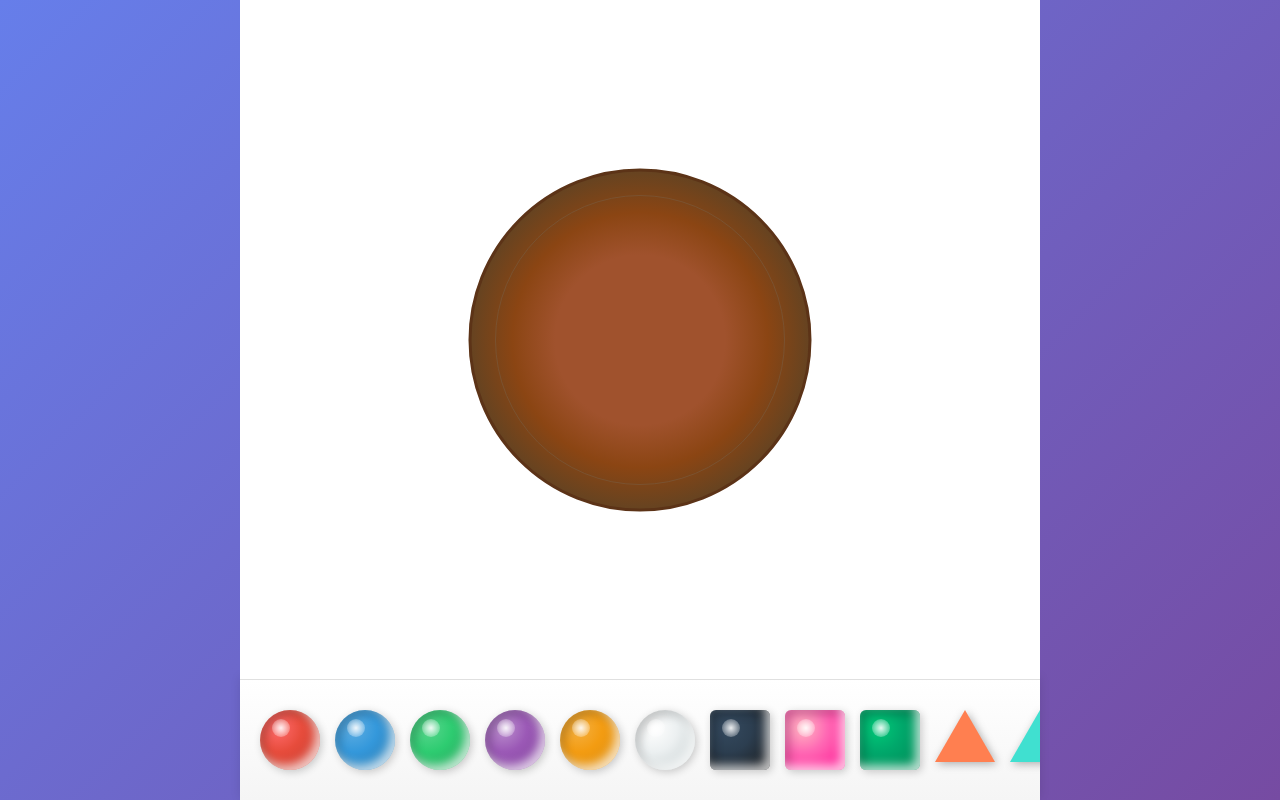
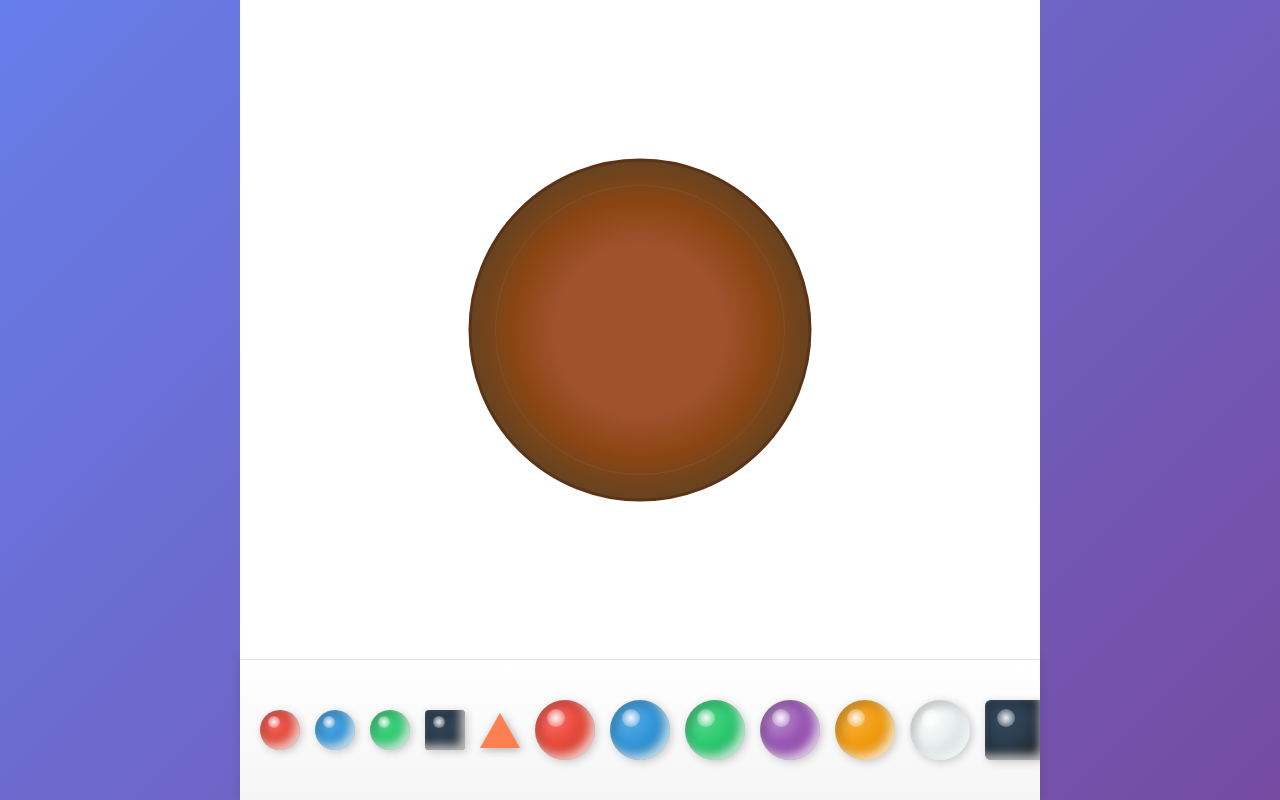
Before and after one commit to dancing-amigo/imoko-app, a plain HTML site: page index.html in a window 1280 px wide. Drawn offline with Linux system fonts and the light colour scheme.

Commit message:
different sizes

```diff
--- a/script.js
+++ b/script.js
@@ -1,20 +1,35 @@
 const BEAD_TYPES = [
-    { name: 'ruby', shape: 'circle', color: '#e74c3c', gradient: ['#c0392b', '#e74c3c', '#ff6b6b'] },
-    { name: 'sapphire', shape: 'circle', color: '#3498db', gradient: ['#2874a6', '#3498db', '#5dade2'] },
-    { name: 'emerald', shape: 'circle', color: '#2ecc71', gradient: ['#239b56', '#2ecc71', '#58d68d'] },
-    { name: 'amethyst', shape: 'circle', color: '#9b59b6', gradient: ['#7d3c98', '#9b59b6', '#bb8fce'] },
-    { name: 'topaz', shape: 'circle', color: '#f39c12', gradient: ['#d68910', '#f39c12', '#f5b041'] },
-    { name: 'pearl', shape: 'circle', color: '#ecf0f1', gradient: ['#bfc9ca', '#ecf0f1', '#ffffff'] },
-    { name: 'onyx', shape: 'square', color: '#2c3e50', gradient: ['#1a1a1a', '#2c3e50', '#34495e'] },
-    { name: 'rose', shape: 'square', color: '#ff69b4', gradient: ['#ff1493', '#ff69b4', '#ffb6c1'] },
-    { name: 'jade', shape: 'square', color: '#00a86b', gradient: ['#008856', '#00a86b', '#00c878'] },
-    { name: 'coral', shape: 'triangle', color: '#ff7f50', gradient: ['#ff6347', '#ff7f50', '#ffa07a'] },
-    { name: 'turquoise', shape: 'triangle', color: '#40e0d0', gradient: ['#00ced1', '#40e0d0', '#48d1cc'] },
-    { name: 'gold', shape: 'triangle', color: '#ffd700', gradient: ['#ffb900', '#ffd700', '#ffed4e'] },
-    { name: 'silver', shape: 'hexagon', color: '#c0c0c0', gradient: ['#a8a8a8', '#c0c0c0', '#d3d3d3'] },
-    { name: 'bronze', shape: 'hexagon', color: '#cd7f32', gradient: ['#b8682a', '#cd7f32', '#d4994f'] },
-    { name: 'obsidian', shape: 'star', color: '#3d3d3d', gradient: ['#1a1a1a', '#3d3d3d', '#4d4d4d'] },
-    { name: 'crystal', shape: 'star', color: '#e0e0ff', gradient: ['#c0c0ff', '#e0e0ff', '#f0f0ff'] }
+    // Small beads
+    { name: 'ruby-small', shape: 'circle', size: 'small', color: '#e74c3c', gradient: ['#c0392b', '#e74c3c', '#ff6b6b'] },
+    { name: 'sapphire-small', shape: 'circle', size: 'small', color: '#3498db', gradient: ['#2874a6', '#3498db', '#5dade2'] },
+    { name: 'emerald-small', shape: 'circle', size: 'small', color: '#2ecc71', gradient: ['#239b56', '#2ecc71', '#58d68d'] },
+    { name: 'onyx-small', shape: 'square', size: 'small', color: '#2c3e50', gradient: ['#1a1a1a', '#2c3e50', '#34495e'] },
+    { name: 'coral-small', shape: 'triangle', size: 'small', color: '#ff7f50', gradient: ['#ff6347', '#ff7f50', '#ffa07a'] },
+
+    // Medium beads
+    { name: 'ruby', shape: 'circle', size: 'medium', color: '#e74c3c', gradient: ['#c0392b', '#e74c3c', '#ff6b6b'] },
+    { name: 'sapphire', shape: 'circle', size: 'medium', color: '#3498db', gradient: ['#2874a6', '#3498db', '#5dade2'] },
+    { name: 'emerald', shape: 'circle', size: 'medium', color: '#2ecc71', gradient: ['#239b56', '#2ecc71', '#58d68d'] },
+    { name: 'amethyst', shape: 'circle', size: 'medium', color: '#9b59b6', gradient: ['#7d3c98', '#9b59b6', '#bb8fce'] },
+    { name: 'topaz', shape: 'circle', size: 'medium', color: '#f39c12', gradient: ['#d68910', '#f39c12', '#f5b041'] },
+    { name: 'pearl', shape: 'circle', size: 'medium', color: '#ecf0f1', gradient: ['#bfc9ca', '#ecf0f1', '#ffffff'] },
+    { name: 'onyx', shape: 'square', size: 'medium', color: '#2c3e50', gradient: ['#1a1a1a', '#2c3e50', '#34495e'] },
+    { name: 'rose', shape: 'square', size: 'medium', color: '#ff69b4', gradient: ['#ff1493', '#ff69b4', '#ffb6c1'] },
+    { name: 'jade', shape: 'square', size: 'medium', color: '#00a86b', gradient: ['#008856', '#00a86b', '#00c878'] },
+    { name: 'coral', shape: 'triangle', size: 'medium', color: '#ff7f50', gradient: ['#ff6347', '#ff7f50', '#ffa07a'] },
+    { name: 'turquoise', shape: 'triangle', size: 'medium', color: '#40e0d0', gradient: ['#00ced1', '#40e0d0', '#48d1cc'] },
+    { name: 'gold', shape: 'triangle', size: 'medium', color: '#ffd700', gradient: ['#ffb900', '#ffd700', '#ffed4e'] },
+    { name: 'silver', shape: 'hexagon', size: 'medium', color: '#c0c0c0', gradient: ['#a8a8a8', '#c0c0c0', '#d3d3d3'] },
+    { name: 'bronze', shape: 'hexagon', size: 'medium', color: '#cd7f32', gradient: ['#b8682a', '#cd7f32', '#d4994f'] },
+    { name: 'obsidian', shape: 'star', size: 'medium', color: '#3d3d3d', gradient: ['#1a1a1a', '#3d3d3d', '#4d4d4d'] },
+    { name: 'crystal', shape: 'star', size: 'medium', color: '#e0e0ff', gradient: ['#c0c0ff', '#e0e0ff', '#f0f0ff'] },
+
+    // Large beads
+    { name: 'ruby-large', shape: 'circle', size: 'large', color: '#e74c3c', gradient: ['#c0392b', '#e74c3c', '#ff6b6b'] },
+    { name: 'amethyst-large', shape: 'circle', size: 'large', color: '#9b59b6', gradient: ['#7d3c98', '#9b59b6', '#bb8fce'] },
+    { name: 'pearl-large', shape: 'circle', size: 'large', color: '#ecf0f1', gradient: ['#bfc9ca', '#ecf0f1', '#ffffff'] },
+    { name: 'silver-large', shape: 'hexagon', size: 'large', color: '#c0c0c0', gradient: ['#a8a8a8', '#c0c0c0', '#d3d3d3'] },
+    { name: 'obsidian-large', shape: 'star', size: 'large', color: '#3d3d3d', gradient: ['#1a1a1a', '#3d3d3d', '#4d4d4d'] }
 ];
 
 const BRACELET_SLOTS = 20;
@@ -77,7 +92,7 @@ class BraceletApp {
 
         BEAD_TYPES.forEach((bead, index) => {
             const beadElement = document.createElement('div');
-            beadElement.className = `bead-item bead-${bead.shape}`;
+            beadElement.className = `bead-item bead-${bead.shape} bead-${bead.size}`;
             beadElement.dataset.beadIndex = index;
 
             if (bead.shape === 'circle' || bead.shape === 'square' || bead.shape === 'hexagon' || bead.shape === 'star') {
@@ -348,6 +363,14 @@ class BraceletApp {
 
             const slot = this.beadSlots[index];
 
+            // Calculate bead size based on size property
+            let beadRadius = this.beadRadius;
+            if (bead.size === 'small') {
+                beadRadius = this.beadRadius * 0.6;
+            } else if (bead.size === 'large') {
+                beadRadius = this.beadRadius * 1.4;
+            }
+
             this.ctx.save();
             this.ctx.shadowColor = 'rgba(0, 0, 0, 0.3)';
             this.ctx.shadowBlur = 5;
@@ -356,22 +379,22 @@ class BraceletApp {
 
             if (bead.shape === 'circle') {
                 const gradient = this.ctx.createRadialGradient(
-                    slot.x - 5, slot.y - 5, 0,
-                    slot.x, slot.y, this.beadRadius
+                    slot.x - beadRadius * 0.3, slot.y - beadRadius * 0.3, 0,
+                    slot.x, slot.y, beadRadius
                 );
                 gradient.addColorStop(0, bead.gradient[2]);
                 gradient.addColorStop(0.5, bead.gradient[1]);
                 gradient.addColorStop(1, bead.gradient[0]);
 
                 this.ctx.beginPath();
-                this.ctx.arc(slot.x, slot.y, this.beadRadius, 0, Math.PI * 2);
+                this.ctx.arc(slot.x, slot.y, beadRadius, 0, Math.PI * 2);
                 this.ctx.fillStyle = gradient;
                 this.ctx.fill();
 
-                this.drawHighlight(slot.x - 5, slot.y - 5, this.beadRadius * 0.3);
+                this.drawHighlight(slot.x - beadRadius * 0.3, slot.y - beadRadius * 0.3, beadRadius * 0.3);
 
             } else if (bead.shape === 'square') {
-                const size = this.beadRadius * 1.5;
+                const size = beadRadius * 1.5;
                 const gradient = this.ctx.createRadialGradient(
                     slot.x, slot.y, 0,
                     slot.x, slot.y, size
@@ -388,15 +411,15 @@ class BraceletApp {
             } else if (bead.shape === 'triangle') {
                 this.ctx.translate(slot.x, slot.y);
 
-                const gradient = this.ctx.createLinearGradient(0, -this.beadRadius, 0, this.beadRadius);
+                const gradient = this.ctx.createLinearGradient(0, -beadRadius, 0, beadRadius);
                 gradient.addColorStop(0, bead.gradient[2]);
                 gradient.addColorStop(0.5, bead.gradient[1]);
                 gradient.addColorStop(1, bead.gradient[0]);
 
                 this.ctx.beginPath();
-                this.ctx.moveTo(0, -this.beadRadius);
-                this.ctx.lineTo(-this.beadRadius, this.beadRadius);
-                this.ctx.lineTo(this.beadRadius, this.beadRadius);
+                this.ctx.moveTo(0, -beadRadius);
+                this.ctx.lineTo(-beadRadius, beadRadius);
+                this.ctx.lineTo(beadRadius, beadRadius);
                 this.ctx.closePath();
                 this.ctx.fillStyle = gradient;
                 this.ctx.fill();
@@ -404,7 +427,7 @@ class BraceletApp {
             } else if (bead.shape === 'hexagon') {
                 this.ctx.translate(slot.x, slot.y);
 
-                const gradient = this.ctx.createRadialGradient(0, 0, 0, 0, 0, this.beadRadius);
+                const gradient = this.ctx.createRadialGradient(0, 0, 0, 0, 0, beadRadius);
                 gradient.addColorStop(0, bead.gradient[2]);
                 gradient.addColorStop(0.5, bead.gradient[1]);
                 gradient.addColorStop(1, bead.gradient[0]);
@@ -412,8 +435,8 @@ class BraceletApp {
                 this.ctx.beginPath();
                 for (let i = 0; i < 6; i++) {
                     const angle = (Math.PI / 3) * i;
-                    const x = this.beadRadius * Math.cos(angle);
-                    const y = this.beadRadius * Math.sin(angle);
+                    const x = beadRadius * Math.cos(angle);
+                    const y = beadRadius * Math.sin(angle);
                     if (i === 0) this.ctx.moveTo(x, y);
                     else this.ctx.lineTo(x, y);
                 }
@@ -424,14 +447,14 @@ class BraceletApp {
             } else if (bead.shape === 'star') {
                 this.ctx.translate(slot.x, slot.y);
 
-                const gradient = this.ctx.createRadialGradient(0, 0, 0, 0, 0, this.beadRadius);
+                const gradient = this.ctx.createRadialGradient(0, 0, 0, 0, 0, beadRadius);
                 gradient.addColorStop(0, bead.gradient[2]);
                 gradient.addColorStop(0.5, bead.gradient[1]);
                 gradient.addColorStop(1, bead.gradient[0]);
 
                 this.ctx.beginPath();
                 for (let i = 0; i < 10; i++) {
-                    const radius = i % 2 === 0 ? this.beadRadius : this.beadRadius * 0.5;
+                    const radius = i % 2 === 0 ? beadRadius : beadRadius * 0.5;
                     const angle = (Math.PI / 5) * i - Math.PI / 2;
                     const x = radius * Math.cos(angle);
                     const y = radius * Math.sin(angle);
--- a/styles.css
+++ b/styles.css
@@ -74,11 +74,10 @@ body {
     gap: 15px;
     padding: 10px 20px;
     width: fit-content;
+    align-items: center;
 }
 
 .bead-item {
-    width: 60px;
-    height: 60px;
     cursor: grab;
     transition: transform 0.2s, box-shadow 0.2s;
     position: relative;
@@ -86,6 +85,21 @@ body {
         inset -5px -5px 10px rgba(255, 255, 255, 0.7),
         inset 5px 5px 10px rgba(0, 0, 0, 0.2),
         2px 2px 8px rgba(0, 0, 0, 0.2);
+}
+
+.bead-item.bead-small {
+    width: 40px;
+    height: 40px;
+}
+
+.bead-item.bead-medium {
+    width: 60px;
+    height: 60px;
+}
+
+.bead-item.bead-large {
+    width: 80px;
+    height: 80px;
 }
 
 .bead-item.bead-circle {
@@ -97,15 +111,29 @@ body {
 }
 
 .bead-item.bead-triangle {
-    width: 0;
-    height: 0;
+    width: 0 !important;
+    height: 0 !important;
+    background: none !important;
+    box-shadow: none !important;
+    filter: drop-shadow(2px 2px 4px rgba(0, 0, 0, 0.3));
+}
+
+.bead-item.bead-triangle.bead-small {
+    border-left: 20px solid transparent;
+    border-right: 20px solid transparent;
+    border-bottom: 35px solid;
+}
+
+.bead-item.bead-triangle.bead-medium {
     border-left: 30px solid transparent;
     border-right: 30px solid transparent;
     border-bottom: 52px solid;
-    background: none !important;
-    box-shadow: none !important;
-    filter: drop-shadow(2px 2px 4px rgba(0, 0, 0, 0.3));
-    border-bottom-color: var(--bead-color);
+}
+
+.bead-item.bead-triangle.bead-large {
+    border-left: 40px solid transparent;
+    border-right: 40px solid transparent;
+    border-bottom: 70px solid;
 }
 
 .bead-item.bead-hexagon {
```
